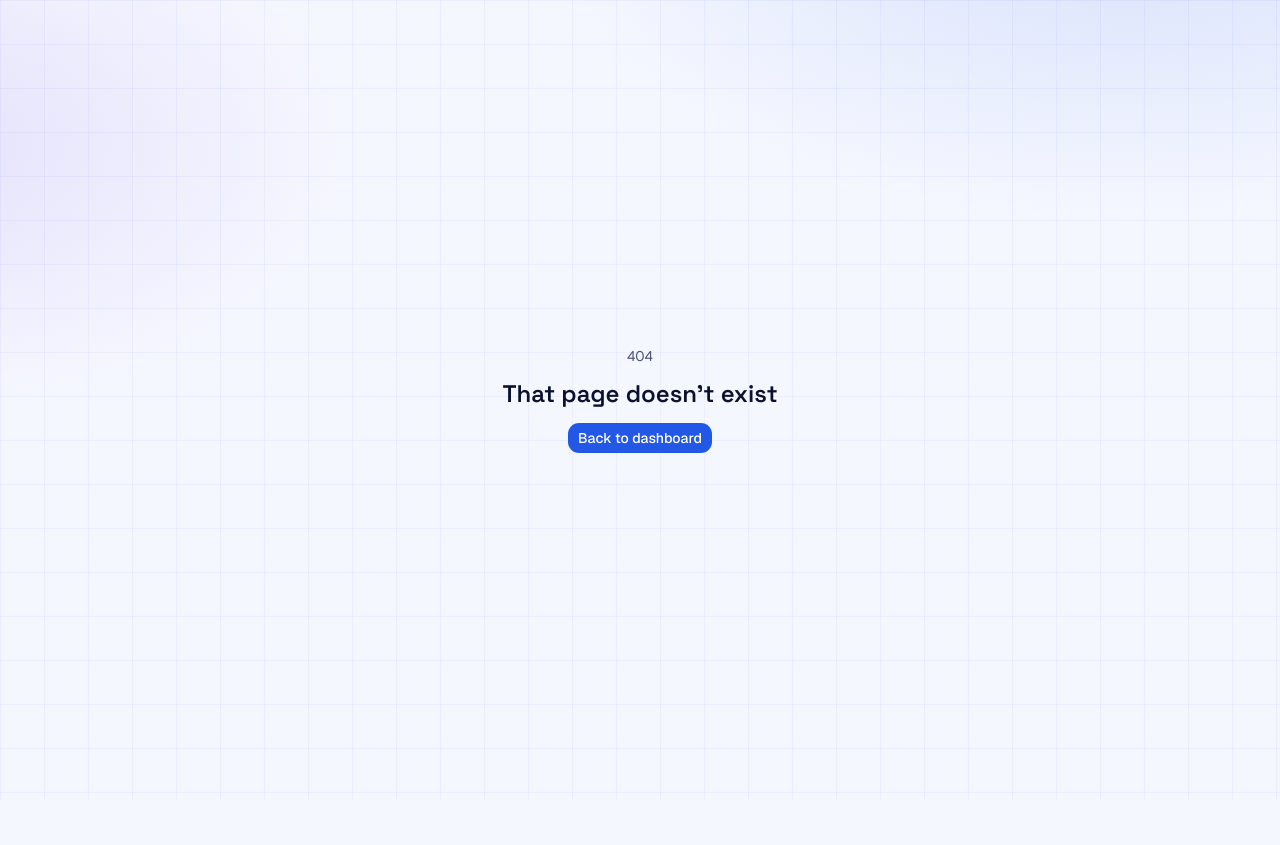
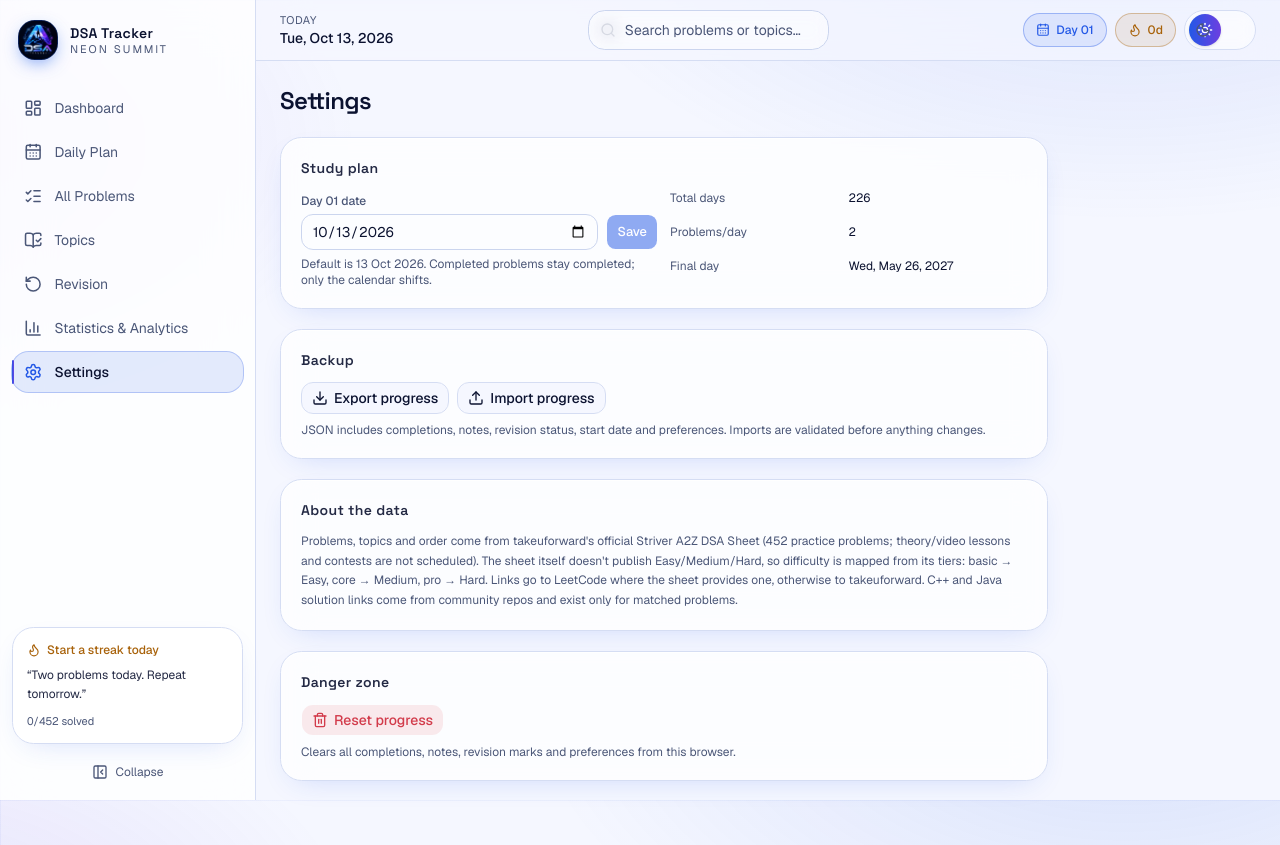
Before and after one commit to niks-nikhil-anand/HTML-Striver-DSA-Sheet, a Next.js app: page /settings in a window 1280 px wide. Before the commit this address had no page. Before the commit the page ends 800 px from the top, so only its background shows below. Built offline with nearby package versions, Linux system fonts and the light colour scheme.

Commit message:
feat(app): add settings page route

```diff
--- /dev/null
+++ b/app/(tracker)/settings/page.tsx
@@ -0,0 +1,14 @@
+import type { Metadata } from "next";
+import { PageHeader } from "@/components/layout/page-header";
+import { SettingsView } from "@/components/settings/settings-view";
+
+export const metadata: Metadata = { title: "Settings" };
+
+export default function Page() {
+  return (
+    <>
+      <PageHeader title="Settings" showJump={false} />
+      <SettingsView />
+    </>
+  );
+}
```
